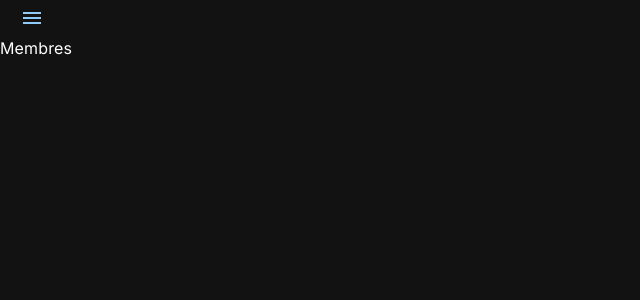
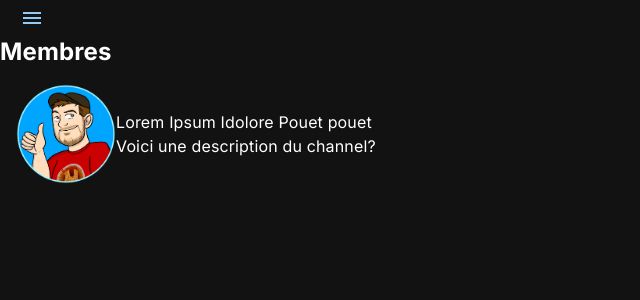
Before and after one commit to bpcampeau/hub.community.quebec, a Next.js app: page /membres in a window 1280 px wide. Shown: the top 300 px of the page, without its empty margins (0-640 px from the left). Built offline with nearby package versions, Linux system fonts and the light colour scheme.

Commit message:
chore: modifier page membre [RedcapeQc]

```diff
--- a/src/app/membres/page.tsx
+++ b/src/app/membres/page.tsx
@@ -1,5 +1,6 @@
 'use client'
 
+import { Avatar, Box, List, ListItem, ListItemText } from '@mui/material'
 import { useState } from 'react'
 
 export default function Page() {
@@ -9,5 +10,20 @@ export default function Page() {
     setMenuOpen(newMenuState)
   }
 
-  return <>Membres</>
+  return (
+    <>
+      <h1 className="text-2xl font-bold">Membres</h1>
+      <Box>
+        <List>
+          <ListItem className="grid grid-cols-3">
+            <Avatar sx={{ width: 100, height: 100 }} alt="Lorem Ipsum" src="/static/images/docsandwich.png" />
+            <div>
+              <p>Lorem Ipsum Idolore Pouet pouet</p>
+              <p>Voici une description du channel?</p>
+            </div>
+          </ListItem>
+        </List>
+      </Box>
+    </>
+  )
 }
--- a/src/definition/routes.tsx
+++ b/src/definition/routes.tsx
@@ -13,8 +13,8 @@ export const menuRoutes: INavigationRoute[] = [
     icon: <QuestionAnswer />,
   },
   {
-    route: '/membre',
-    label: 'Membre',
+    route: '/membres',
+    label: 'Membres',
     icon: <CardMembership />,
   },
 ]
```
